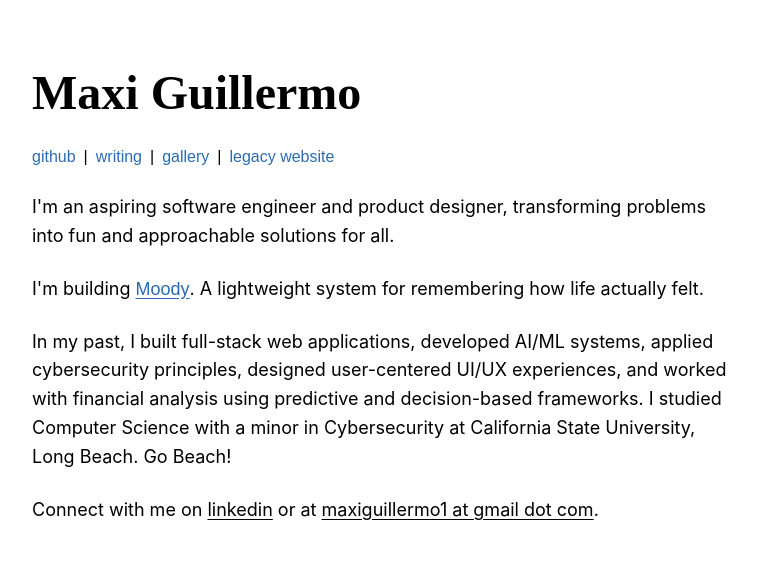
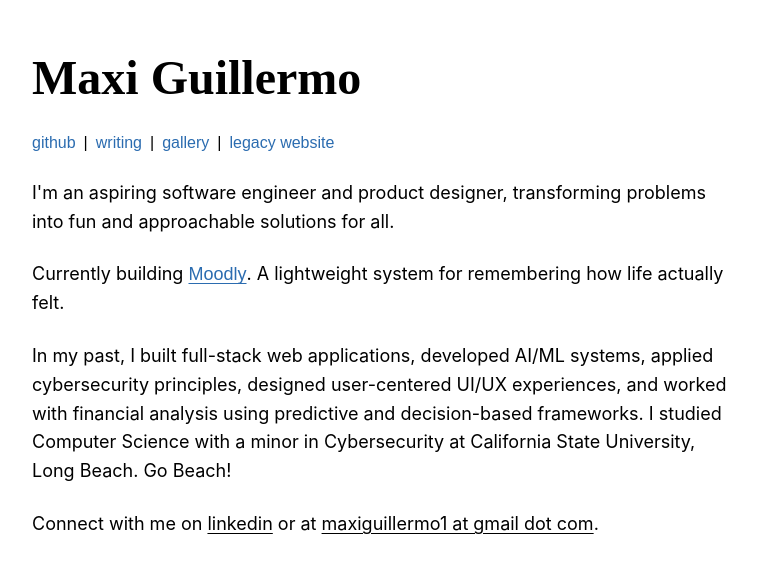
Before and after one commit to maxiguillermo1/maxis-website, a Next.js app: page / in a window 1280 px wide. Shown: the part 106-678 px from the top of the page, without its empty margins (256-1013 px from the left). Built offline with nearby package versions, Linux system fonts and the light colour scheme.

Commit message:
update index

```diff
--- a/pages/index.js
+++ b/pages/index.js
@@ -103,7 +103,7 @@ const Home = () => {
               color="black"
               lineHeight="1.6"
             >
-              I'm building{' '}
+              Currently building{' '}
               <Link
                 href="#"
                 textDecoration="underline"
@@ -111,7 +111,7 @@ const Home = () => {
                 fontFamily="sans-serif"
                 _hover={{ opacity: 0.7 }}
               >
-                Moody
+                Moodly
               </Link>
               . A lightweight system for remembering how life actually felt.
             </Text>
```
